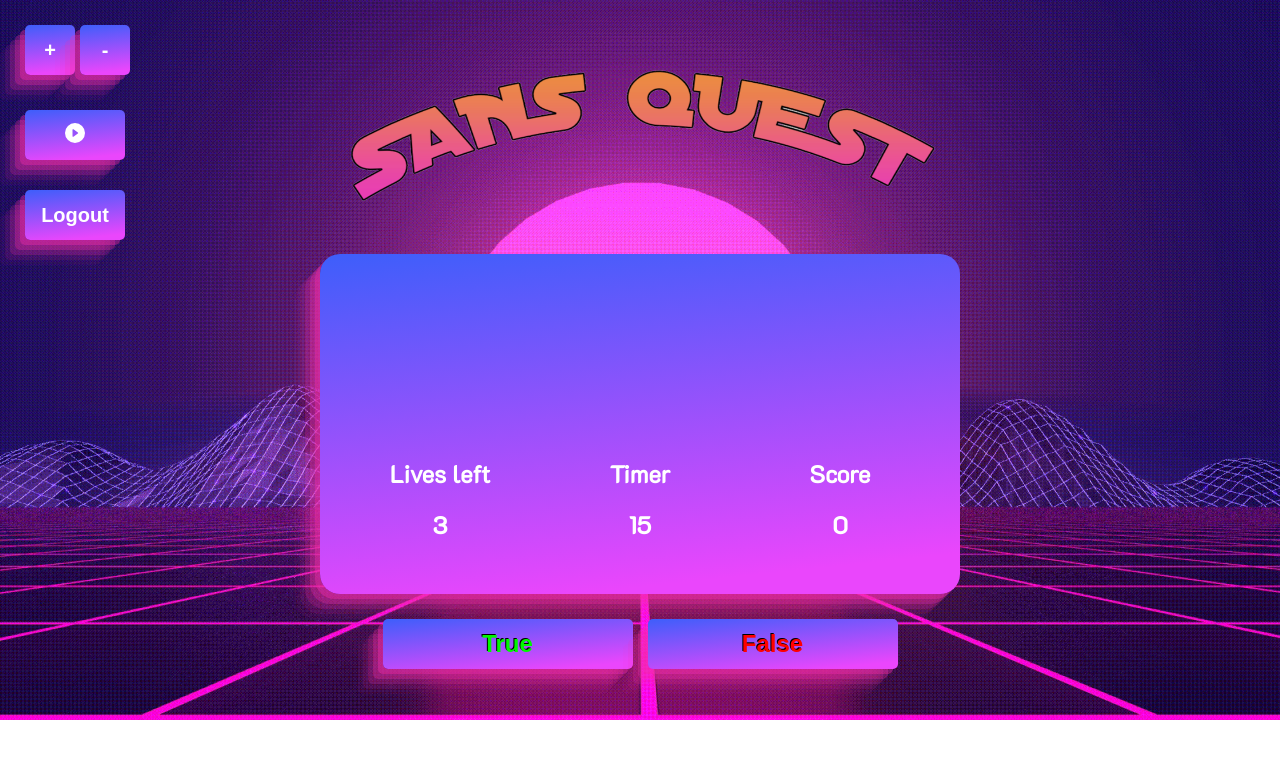
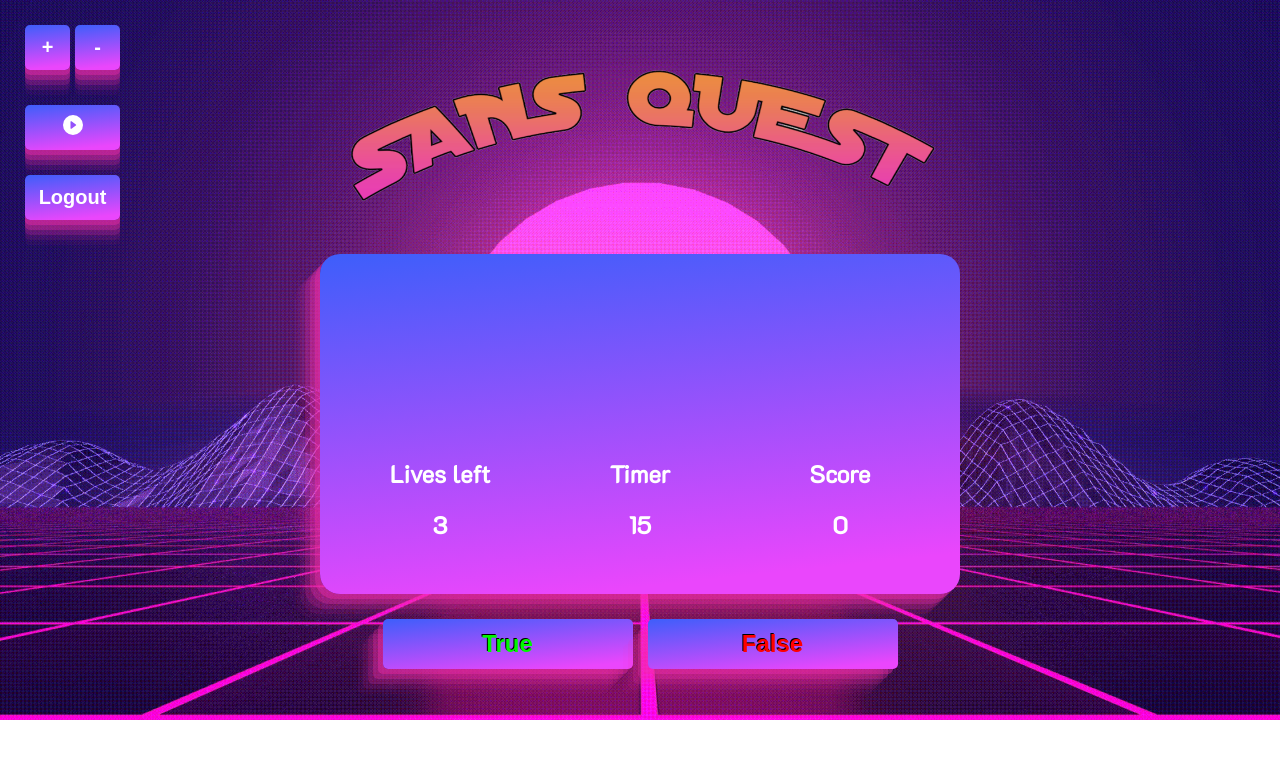
Before and after one commit to sativv/js-RPG-group-assignment, a React (Create React App) app: page /game in a window 1280 px wide. Shown: the top 758 px of the page. Built offline with nearby package versions, Linux system fonts and the light colour scheme; no server answers.

Commit message:
buttonfix and storage clear

```diff
--- a/db.json
+++ b/db.json
@@ -11,24 +11,6 @@
       "email": "felix@hotmail.com",
       "password": "12345",
       "id": 3
-    },
-    {
-      "username": "",
-      "email": "david@hotmail.commm",
-      "password": "12345",
-      "id": 4
-    },
-    {
-      "username": "",
-      "email": "abc@abc.abc",
-      "password": "abcabc",
-      "id": 5
-    },
-    {
-      "username": "",
-      "email": "felle@felle.com",
-      "password": "awdawd",
-      "id": 6
     }
   ]
 }
--- a/src/components/bgmusic.js
+++ b/src/components/bgmusic.js
@@ -35,10 +35,9 @@ const changeVolumeP = () => {
         <button className="signup-btn sound" onClick={() => playMusic()}>
             {iconState}
         </button>
-        <div className="buttonflex">
+
         <button className="signup-btn volumeup" onClick={() => changeVolumeP()}>+</button>
         <button className="signup-btn volumedown" onClick={() => changeVolumeM()}>-</button>
-        </div>
 
       </>
 
--- a/src/index.css
+++ b/src/index.css
@@ -69,6 +69,10 @@ code {
   color: white;
 }
 
+.input-field:hover {
+  background: linear-gradient(to right bottom, #ff7b00, #ff00f2);
+}
+
 .midtext {
   font-family: "Segoe UI", Tahoma, Geneva, Verdana, sans-serif;
   font-weight: bold;
@@ -117,12 +121,14 @@ code {
   margin-top: 15px;
 }
 
+
 .logout {
-  height: 50px;
-  width: 100px;
+  height: 45px;
+  width: 95px;
   position: fixed;
   bottom: 70%;
   margin-left: 25px;
+  margin-bottom: 20px;
   cursor: pointer;
   color: #fff;
   background: linear-gradient(
@@ -130,17 +136,18 @@ code {
     rgba(63, 94, 251, 1) 1%,
     rgb(234, 70, 252) 90%
   );
-  box-shadow: rgba(240, 46, 170, 0.4) -5px 5px,
-    rgba(240, 46, 170, 0.3) -10px 10px, rgba(240, 46, 170, 0.2) -15px 15px,
-    rgba(240, 46, 170, 0.1) -20px 20px, rgba(240, 46, 170, 0.05) -25px 25px;
+  box-shadow: rgba(240, 46, 170, 0.4) -0px 5px,
+    rgba(240, 46, 170, 0.3) -0px 10px, rgba(240, 46, 170, 0.2) -0px 15px,
+    rgba(240, 46, 170, 0.1) -0px 20px, rgba(240, 46, 170, 0.05) -0px 25px;
 }
 
 .sound {
-  height: 50px;
-  width: 100px;
+  height: 45px;
+  width: 95px;
   position: fixed;
   bottom: 80%;
   margin-left: 25px;
+  margin-bottom: 10px;
   cursor: pointer;
   color: #fff;
   background: linear-gradient(
@@ -148,18 +155,14 @@ code {
     rgba(63, 94, 251, 1) 1%,
     rgb(234, 70, 252) 90%
   );
-  box-shadow: rgba(240, 46, 170, 0.4) -5px 5px,
-    rgba(240, 46, 170, 0.3) -10px 10px, rgba(240, 46, 170, 0.2) -15px 15px,
-    rgba(240, 46, 170, 0.1) -20px 20px, rgba(240, 46, 170, 0.05) -25px 25px;
-}
-
-.buttonflex {
-  display: flex;
+  box-shadow: rgba(240, 46, 170, 0.4) -0px 5px,
+    rgba(240, 46, 170, 0.3) -0px 10px, rgba(240, 46, 170, 0.2) -0px 15px,
+    rgba(240, 46, 170, 0.1) -0px 20px, rgba(240, 46, 170, 0.05) -0px 25px;
 }
 
 .volumeup {
-  height: 50px;
-  width: 50px;
+  height: 45px;
+  width: 45px;
   position: fixed;
   margin-left: 25px;
   cursor: pointer;
@@ -169,16 +172,16 @@ code {
     rgba(63, 94, 251, 1) 1%,
     rgb(234, 70, 252) 90%
   );
-  box-shadow: rgba(240, 46, 170, 0.4) -5px 5px,
-    rgba(240, 46, 170, 0.3) -10px 10px, rgba(240, 46, 170, 0.2) -15px 15px,
-    rgba(240, 46, 170, 0.1) -20px 20px, rgba(240, 46, 170, 0.05) -25px 25px;
+  box-shadow: rgba(240, 46, 170, 0.4) -0px 5px,
+    rgba(240, 46, 170, 0.3) -0px 10px, rgba(240, 46, 170, 0.2) -0px 15px,
+    rgba(240, 46, 170, 0.1) -0px 20px, rgba(240, 46, 170, 0.05) -0px 25px;
 }
 
 .volumedown {
-  height: 50px;
-  width: 50px;
+  height: 45px;
+  width: 45px;
   position: fixed;
-  margin-left: 80px;
+  margin-left: 75px;
   cursor: pointer;
   color: #fff;
   background: linear-gradient(
@@ -186,9 +189,9 @@ code {
     rgba(63, 94, 251, 1) 1%,
     rgb(234, 70, 252) 90%
   );
-  box-shadow: rgba(240, 46, 170, 0.4) -5px 5px,
-    rgba(240, 46, 170, 0.3) -10px 10px, rgba(240, 46, 170, 0.2) -15px 15px,
-    rgba(240, 46, 170, 0.1) -20px 20px, rgba(240, 46, 170, 0.05) -25px 25px;
+  box-shadow: rgba(240, 46, 170, 0.4) -0px 5px,
+    rgba(240, 46, 170, 0.3) -0px 10px, rgba(240, 46, 170, 0.2) -0px 15px,
+    rgba(240, 46, 170, 0.1) -0px 20px, rgba(240, 46, 170, 0.05) -0px 25px;
 }
 .btn-true {
   margin-top: 25px;
```
